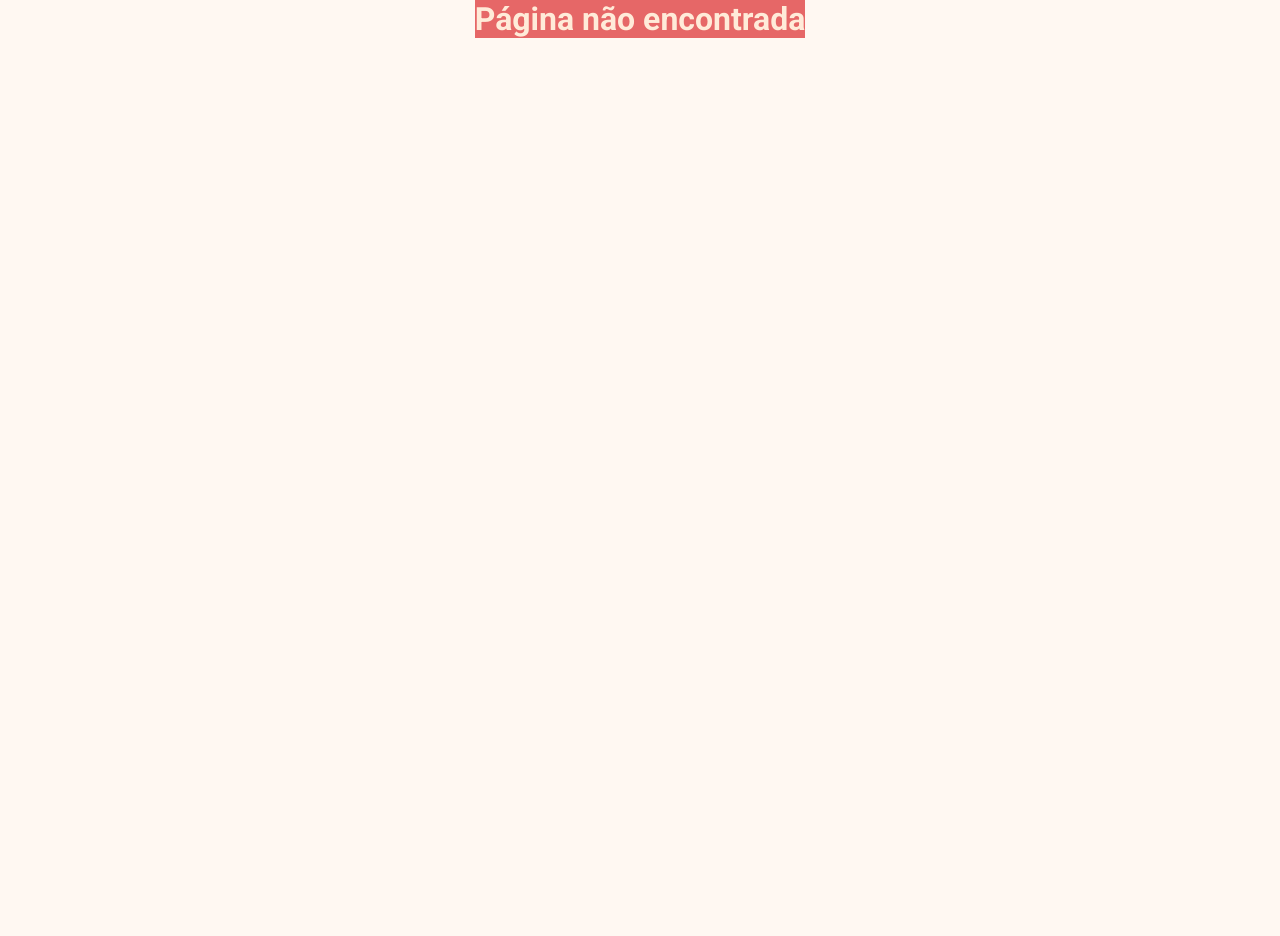
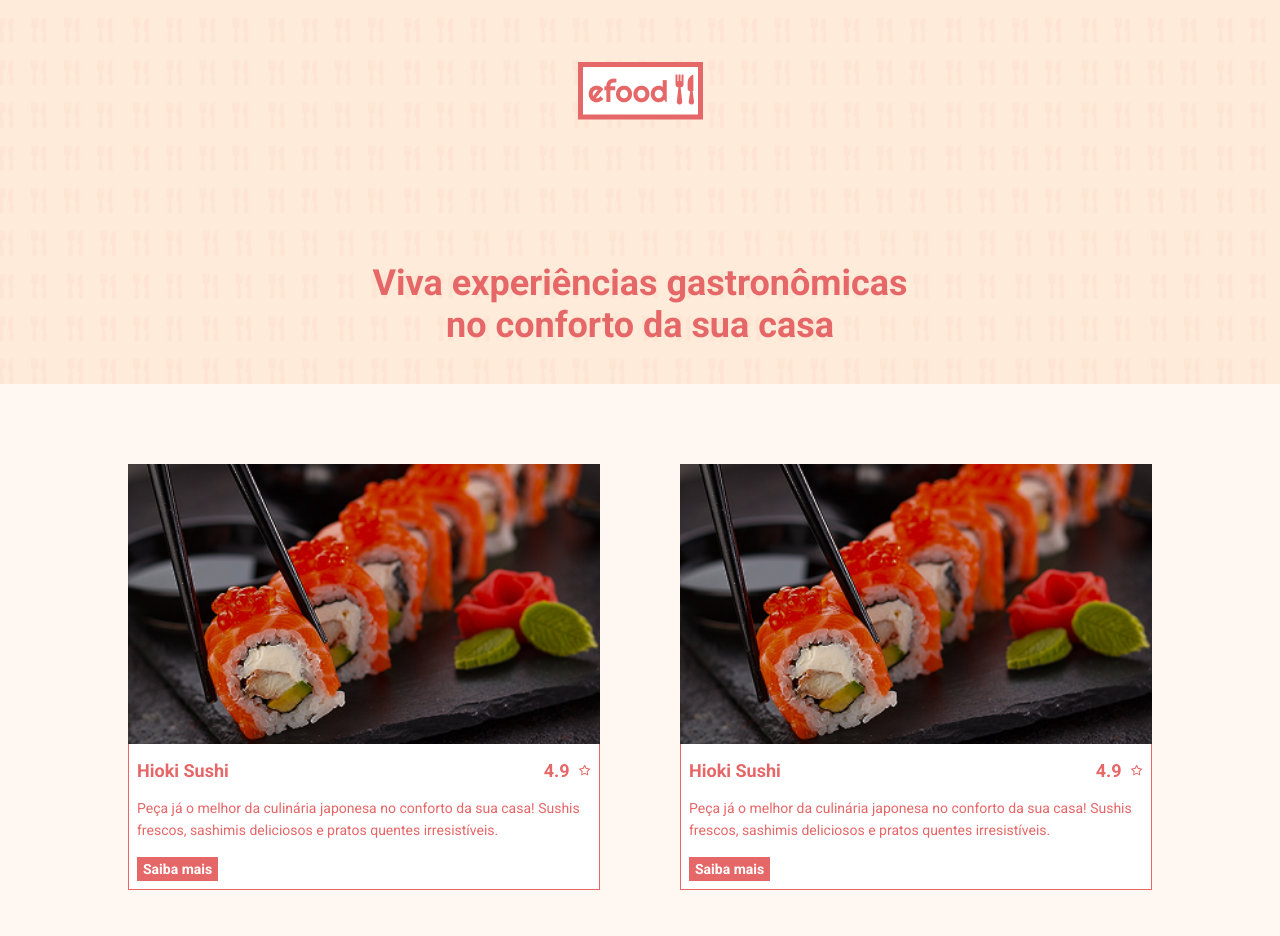
Before and after one commit to gitanpf/efood, a React (Create React App) app: page / in a window 1280 px wide. Shown: the top 936 px of the page. Before the commit the page ends 800 px from the top, so only its background shows below. Built offline with nearby package versions, Linux system fonts and the light colour scheme.

Commit message:
feat: atualiza estrutura de rotas com createBrowserRouter e basename

```diff
--- a/src/App.tsx
+++ b/src/App.tsx
@@ -1,22 +1,12 @@
-import { BrowserRouter, Routes, Route } from 'react-router-dom'
-import Home from './pages/Home'
-import Perfil from './pages/Perfil'
-import CardapioPage from './pages/CardapioPage'
-import { Pagina404 } from './pages/Pagina404'
+import { RouterProvider } from 'react-router-dom'
+import { router } from './routes'
 import { GlobalCSS } from './styles'
 
 function App() {
   return (
     <>
       <GlobalCSS />
-      <BrowserRouter>
-        <Routes>
-          <Route path="/efood" element={<Home />} />
-          <Route path="/cardapio" element={<CardapioPage />} />
-          <Route path="/perfil" element={<Perfil />} />
-          <Route path="*" element={<Pagina404 />} />
-        </Routes>
-      </BrowserRouter>
+      <RouterProvider router={router} />
     </>
   )
 }
--- a/src/components/CardRestaurante/index.tsx
+++ b/src/components/CardRestaurante/index.tsx
@@ -1,5 +1,7 @@
 import { useState } from 'react'
 import { AiOutlineStar, AiFillStar } from 'react-icons/ai'
+// 1. Importe o Link do react-router-dom
+import { Link } from 'react-router-dom'
 
 import {
   Card,
@@ -44,7 +46,9 @@ const CardRestaurante = () => {
           Peça já o melhor da culinária japonesa no conforto da sua casa! Sushis
           frescos, sashimis deliciosos e pratos quentes irresistíveis.
         </Descricao>
-        <Botao href="#">Saiba mais</Botao>
+        <Botao as={Link} to="/cardapio">
+          Saiba mais
+        </Botao>
       </InfoContainer>
     </Card>
   )
--- a/src/components/HeaderRestaurante/index.tsx
+++ b/src/components/HeaderRestaurante/index.tsx
@@ -1,4 +1,4 @@
-import { NavLink } from 'react-router-dom'
+import { NavLink, Link } from 'react-router-dom'
 import { HeaderContainer } from './styles'
 import logo from '../../assets/image/logo.png'
 
@@ -6,8 +6,10 @@ const HeaderRestaurante = () => (
   <HeaderContainer>
     <div className="container">
       <NavLink to="/">Restaurantes</NavLink>
-      <img src={logo} alt="Logo efood" />
-      <NavLink to="/carrinho">0 produto(s) no carrinho</NavLink>
+      <Link to="/">
+        <img src={logo} alt="Logo efood" />
+      </Link>
+      <NavLink to="/">0 produto(s) no carrinho</NavLink>
     </div>
   </HeaderContainer>
 )
--- a/src/pages/Pagina404/index.tsx
+++ /dev/null
@@ -1,9 +0,0 @@
-import { Container, Titulo } from './styles'
-import { GlobalCSS } from '../../styles'
-
-export const Pagina404 = () => (
-  <Container>
-    <GlobalCSS />
-    <Titulo>Página não encontrada</Titulo>
-  </Container>
-)
--- a/src/pages/Pagina404/styles.ts
+++ /dev/null
@@ -1,15 +0,0 @@
-import styled from 'styled-components'
-import { cores } from '../../styles'
-
-export const Container = styled.div`
-  align-items: center;
-  max-widht: 100%;
-  justify-content: center;
-  display: flex;
-`
-
-export const Titulo = styled.h1`
-  text-align: center;
-  background-color: ${cores.fontBody};
-  color: ${cores.backgroundFooter};
-`
--- /dev/null
+++ b/src/routes.tsx
@@ -0,0 +1,14 @@
+import { createBrowserRouter } from 'react-router-dom'
+import Home from './pages/Home'
+import CardapioPage from './pages/CardapioPage'
+
+export const router = createBrowserRouter([
+  {
+    path: '/',
+    element: <Home />
+  },
+  {
+    path: '/cardapio',
+    element: <CardapioPage />
+  }
+])
```
